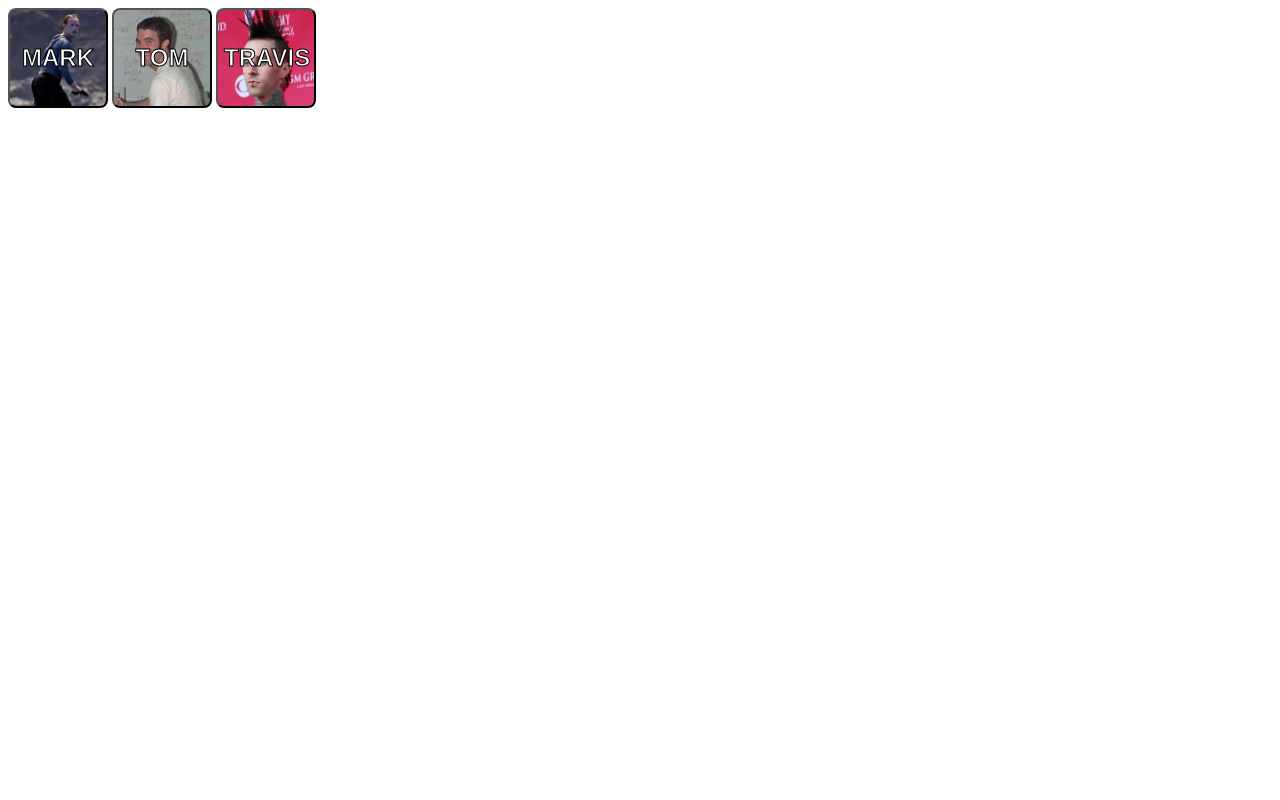
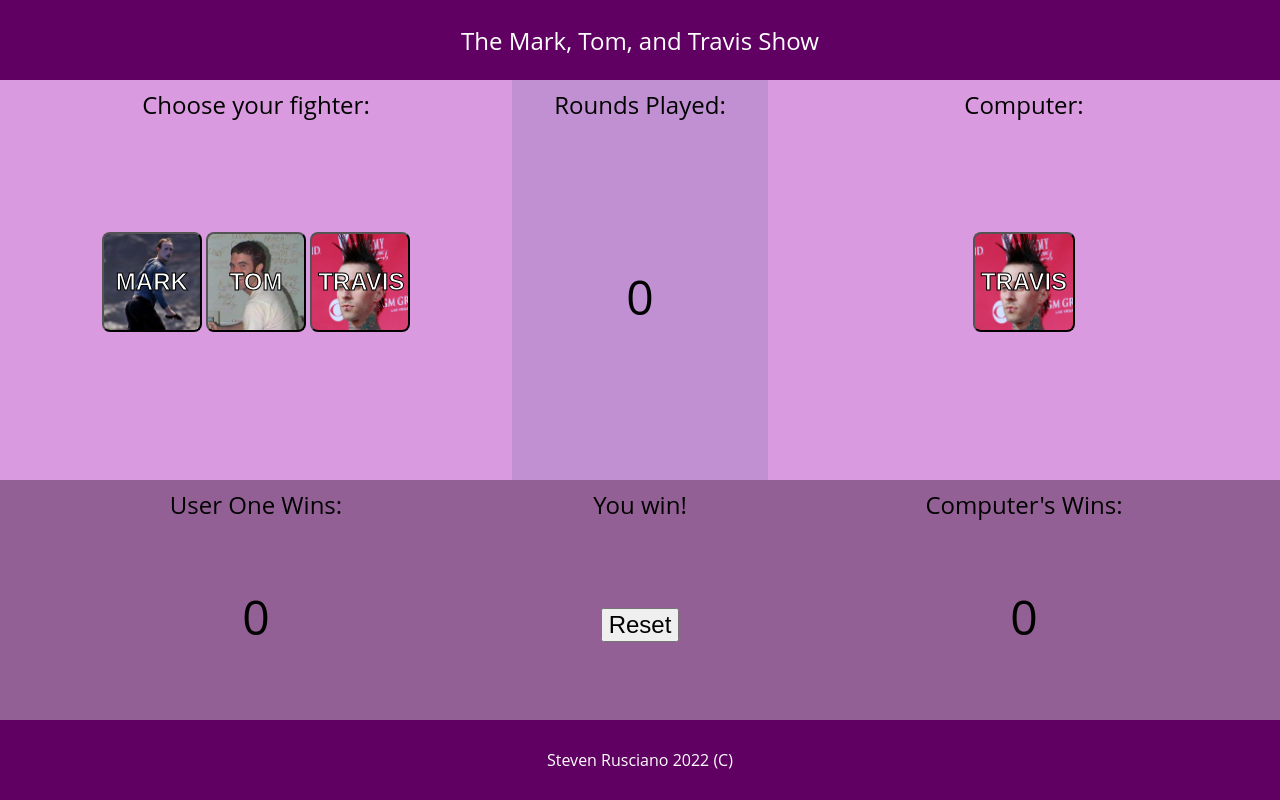
Before and after one commit to ruscias/rock-paper-scissors, a plain HTML site: page index.html in a window 1280 px wide. Drawn offline with Linux system fonts and the light colour scheme.

Commit message:
Add basic layout of index.html and initial draft of styles.css

```diff
--- a/index.html
+++ b/index.html
@@ -9,8 +9,47 @@
   <title>RPS Game</title>
 </head>
 <body>
-  <button class="selection" id="mark">MARK</button>
-  <button class="selection" id="tom">TOM</button>
-  <button class="selection" id="travis">TRAVIS</button>
+  <div class="header">
+    <span class="header-title">The Mark, Tom, and Travis Show</span>
+  </div>
+  <div class="selection-and-rounds">
+    <div class="user-container">
+      <div class="selection-and-rounds-header">Choose your fighter:</div>
+      <div class="user-selection" id="one">
+        <button class="selection" id="mark">MARK</button>
+        <button class="selection" id="tom">TOM</button>
+        <button class="selection" id="travis">TRAVIS</button>
+      </div>
+    </div>
+    <div class="rounds-container">
+      <div class="selection-and-rounds-header">Rounds Played:</div>
+      <div class="rounds-played" id="rounds-played">0</div>
+    </div>
+    <div class="user-container">
+      <div class="selection-and-rounds-header">Computer:</div>
+      <div class="user-selection" id="two">
+        <button class="selection-computer" id="travis">TRAVIS</button>
+      </div>
+    </div>
+  </div>
+  <div class="wins-and-reset">
+    <div class="user-wins-container">
+      <div class="wins-and-reset-header">User One Wins:</div>
+      <div class="user-wins-display">0</div>
+    </div>
+    <div class="winner-and-reset-container">
+      <div class="wins-and-reset-header" id="winner">You win!</div>
+      <div class="reset">
+        <button id="reset">Reset</button>
+      </div>
+    </div>
+    <div class="user-wins-container">
+      <div class="wins-and-reset-header">Computer's Wins:</div>
+      <div class="user-wins-display">0</div>
+    </div>
+  </div>
+  <div class="footer">
+    <span class="footer-title">Steven Rusciano 2022 (C)</span>
+  </div>
 </body>
 </html>
--- a/styles.css
+++ b/styles.css
@@ -1,4 +1,100 @@
-button {
+body {
+  font-family: 'Open Sans', 'Helvetica Neue', sans-serif;
+  margin: 0;
+  min-height: 100vh;
+  display: flex;
+  flex-direction: column;
+}
+
+div.header,
+div.footer {
+  height: 10vh;
+  display: flex;
+  justify-content: center;
+  align-items: center;
+  color: white;
+  background-color: rgb(96, 0, 98);
+}
+
+span.header-title {
+  font-size: 24px;
+}
+
+div.selection-and-rounds {
+  height: 50vh;
+  display: flex;
+  background-color: rgb(217, 154, 224);
+}
+
+div.user-container {
+  width: 40vw;
+  display: flex;
+  flex-direction: column;
+  align-items: center;
+}
+
+div.selection-and-rounds-header {
+  padding-top: 8px;
+  height: 18vh;
+  font-size: 24px;
+}
+
+div.rounds-container {
+  width:20vw;
+  display: flex;
+  flex-direction: column;
+  align-items: center;
+  background-color: rgb(192, 144, 210);
+}
+
+div.rounds-played {
+  font-size: 48px;
+  margin-top: 4vh;
+}
+
+div.wins-and-reset {
+  height: 30vh;
+  background-color: rgb(147, 96, 149);
+  display: flex;
+}
+
+div.user-wins-container {
+  width: 40vw;
+  display: flex;
+  flex-direction: column;
+  align-items: center;
+}
+
+div.winner-and-reset-container {
+  width: 20vw;
+  display: flex;
+  flex-direction: column;
+  align-items: center;
+}
+
+div.wins-and-reset-header {
+  padding-top: 8px;
+  font-size: 24px;
+  height: 12vh;
+}
+
+div.user-wins-display {
+  font-size: 48px;
+}
+
+div.game-over {
+  color: chartreuse;
+  font-size: 48px;
+  font-weight: 900;
+  top: -3px;
+}
+
+button#reset {
+  margin-top: 24px;
+  font-size: 24px;
+}
+
+button.selection {
   color: white;
   font-weight: 900;
   font-size: 24px;
@@ -9,7 +105,23 @@ button {
   -webkit-text-stroke: 1px black;
 }
 
-button:hover {
+button.selection-computer {
+  color: white;
+  font-weight: 900;
+  font-size: 24px;1
+  width: 100px;
+  height: 100px;
+  background-size: 100%;
+  border-radius: 8px;
+  -webkit-text-stroke: 1px black;
+}
+
+button.selection-computer:active {
+  border-style: outset;
+}
+
+button.selection:hover,
+button#reset:hover {
   position: relative;
   top: -3px;
 }
```
